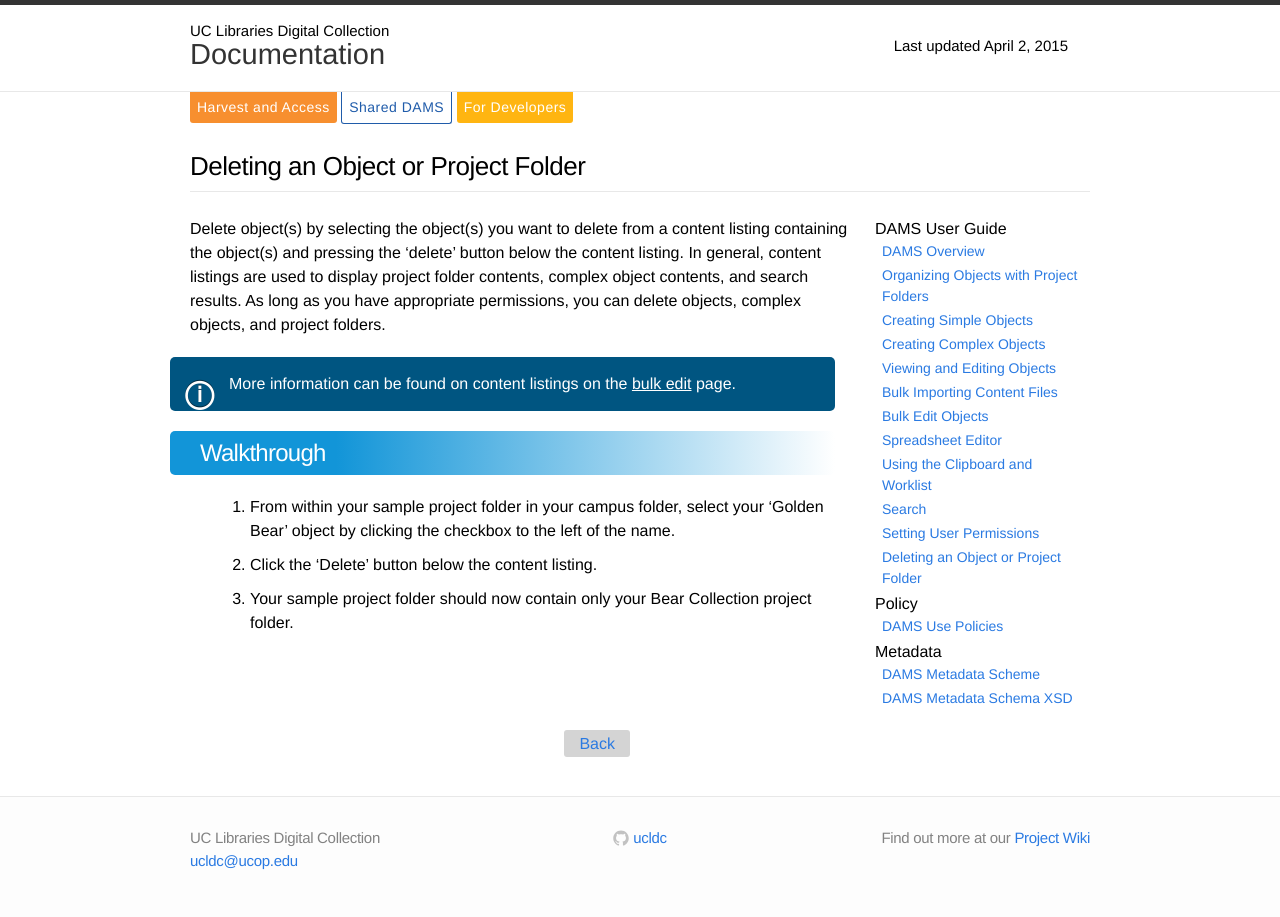
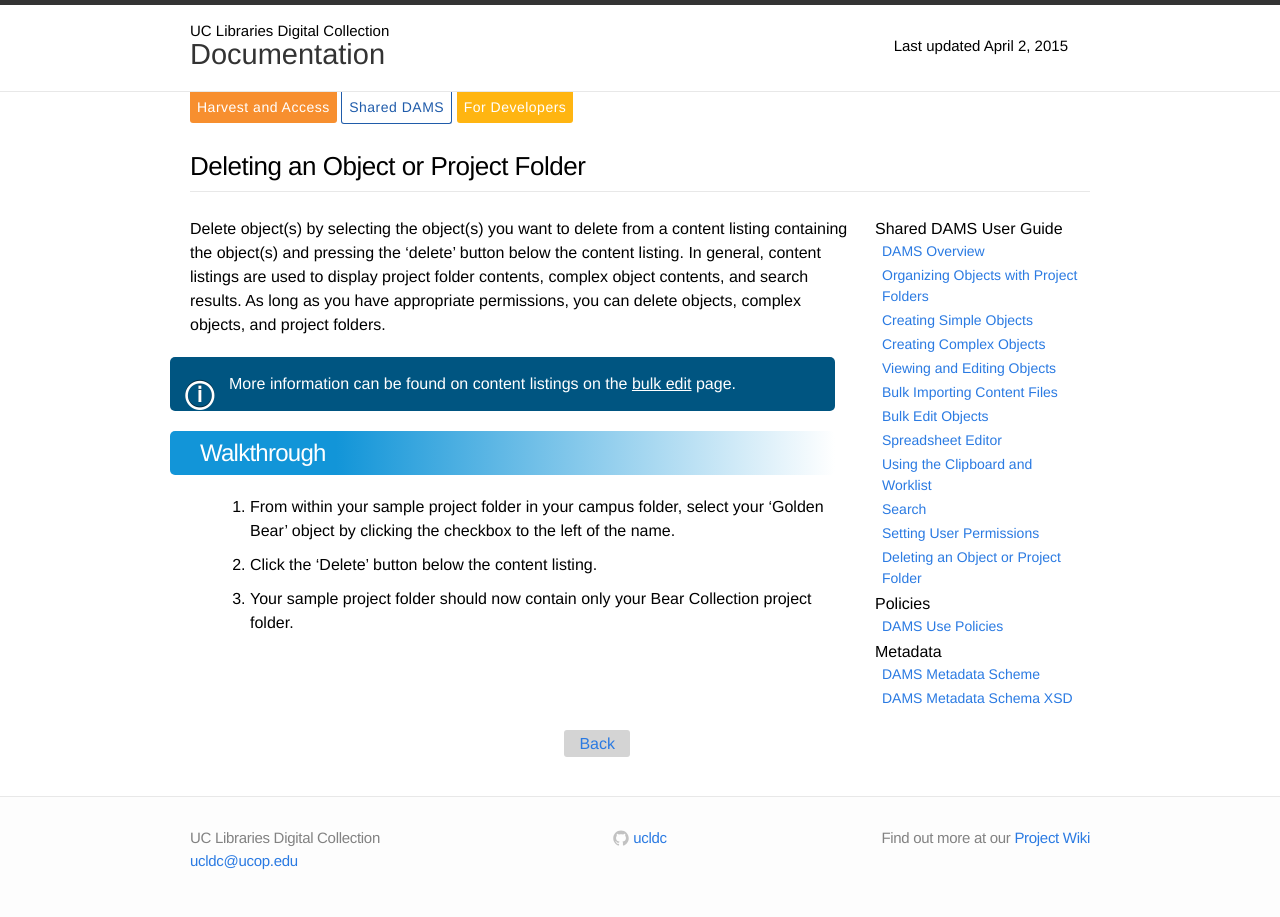
Before and after one commit to ucldc/ucldc-docs, a Jekyll site: the page built from docs/dams/delete.md, in a window 1280 px wide. Built offline with Jekyll 4.4.1, drawn with Linux system fonts in a browser that asks for light colours; nearby versions of some CDN libraries.

Commit message:
Update dams-sidebar.html

```diff
--- a/_includes/dams-sidebar.html
+++ b/_includes/dams-sidebar.html
@@ -1,5 +1,5 @@
 <div class="sidebar">
-  <h1>DAMS User Guide</h1>
+  <h1>Shared DAMS User Guide</h1>
   <ul>
     <li><a href="{{ site.url }}{{ site.baseurl }}/docs/dams/index/">DAMS Overview</a></li>
     <li><a href="{{ site.url }}{{ site.baseurl }}/docs/dams/organization/">Organizing Objects with Project Folders</a></li>
@@ -14,7 +14,7 @@
     <li><a href="{{ site.url }}{{ site.baseurl }}/docs/dams/permissions/">Setting User Permissions</a></li>
     <li><a href="{{ site.url }}{{ site.baseurl }}/docs/dams/delete/">Deleting an Object or Project Folder</a></li>
   </ul>
-  <h1>Policy</h1>
+  <h1>Policies</h1>
   <ul>
     <li><a href="{{ site.url }}{{ site.baseurl }}/docs/dams-policies/">DAMS Use Policies</a></li>
   </ul>
```
